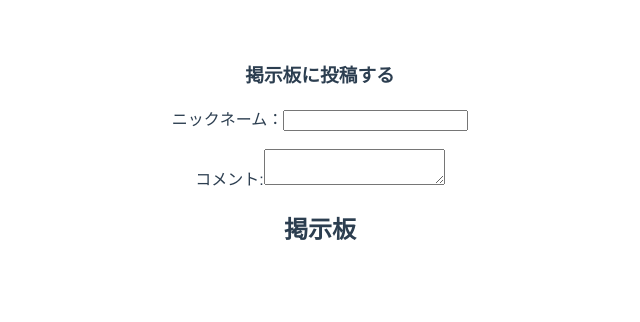
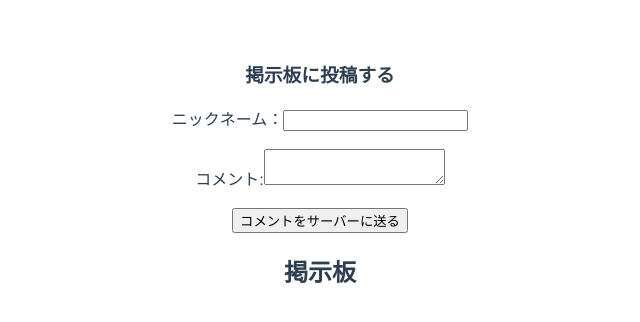
Before and after one commit to oga0927/axios-vue.js, a Vue app: page / in a window 1280 px wide. Shown: the top 322 px of the page, without its empty margins (320-960 px from the left). Built offline with nearby package versions, Linux system fonts and the light colour scheme.

Commit message:
データベース確認

```diff
--- a/src/App.vue
+++ b/src/App.vue
@@ -13,19 +13,49 @@
       id="comment"
       v-model="comment"
     />
+    <br><br>
+    <button @click="createComment">
+      コメントをサーバーに送る
+    </button>
     <h2>掲示板</h2>
   </div>
 </template>
 
 <script>
+import axios from "axios";
 export default {
   data() {
     return {
       name: "",
       comment: ""
     };
+  },
+  methods: {
+    createComment() {
+      axios.post(
+        "https://firestore.googleapis.com/v1/projects/vuejs-http-a8d56 /databases/(default)/documents/comments",
+        {
+          fields: {
+            name: {
+              stringValue: this.name
+            },
+            comment: {
+              stringValue: this.comment
+            }
+          }
+        }
+      )
+      .then(response => {
+        console.log(response);
+      })
+      .catch(error => {
+        console.log(error);
+      });
+      this.name ='';
+      this.comment = '';
+    }
   }
-}
+};
 </script>
 
 <style>
```
